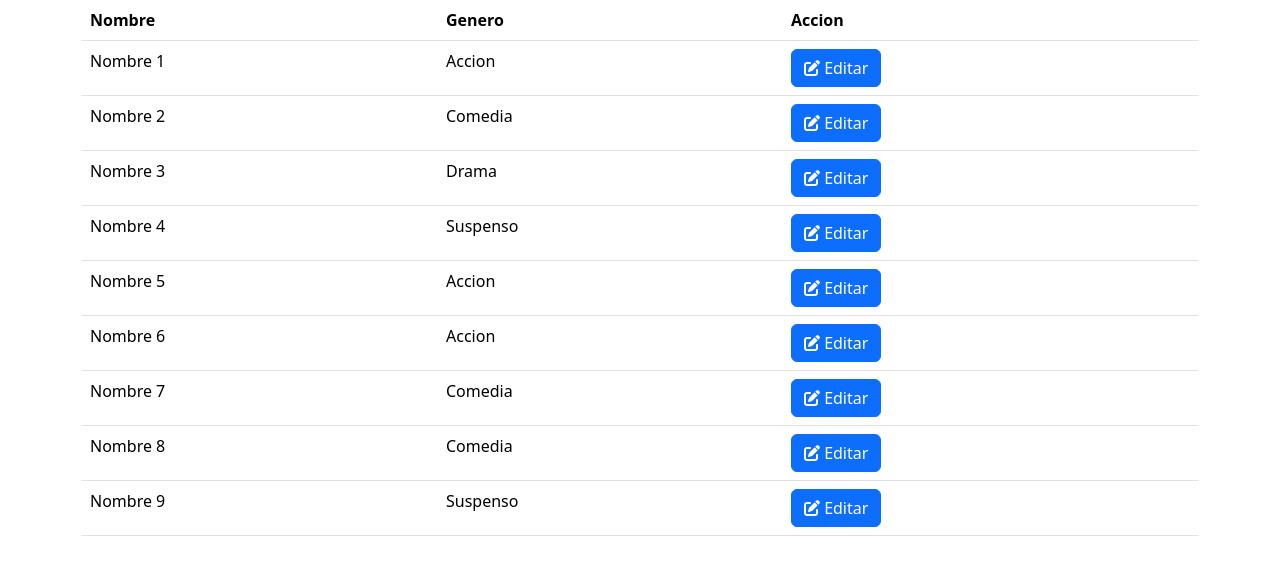
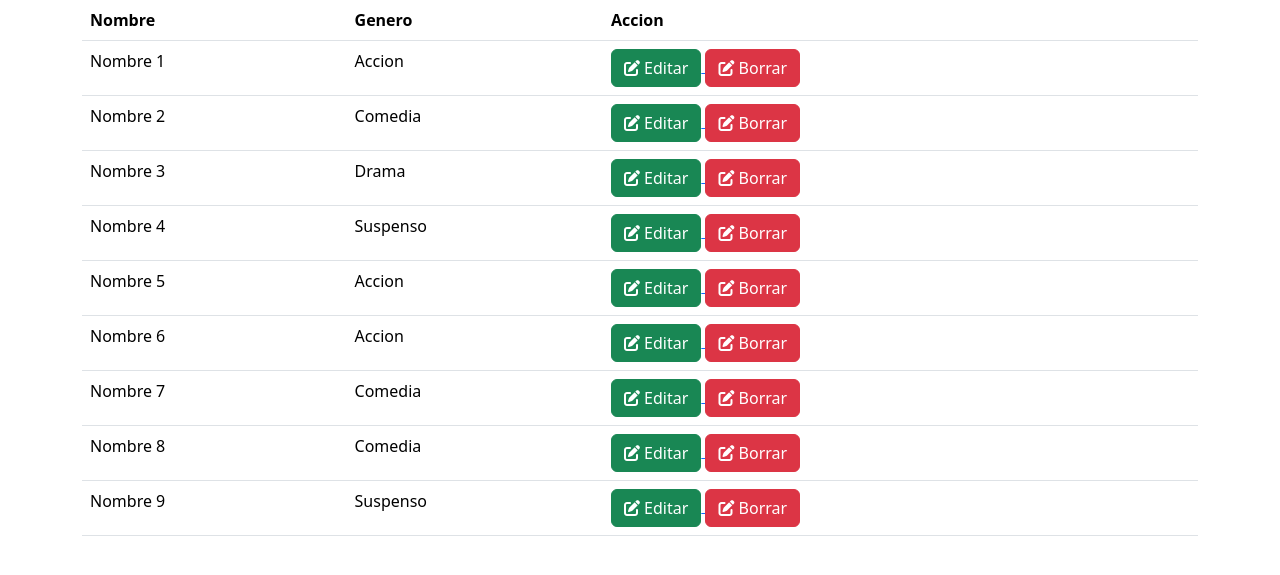
Before and after one commit to Karen11Vargas/peliculas_java, a Spring Boot app: page /listado in a window 1280 px wide. Shown: the part 56-631 px from the top of the page. Run offline with Spring Boot 4, Linux system fonts and the light colour scheme; data comes from the database, SQL or seed files in the repository; some libraries are stand-ins or nearby versions.

Commit message:
Agregar una linea

```diff
--- a/src/main/resources/templates/listado.html
+++ b/src/main/resources/templates/listado.html
@@ -19,11 +19,16 @@
                 <td th:text ="${pelicula.genero.nombre}"></td>
                 <td>
                     <a th:href="@{'/pelicula/' + ${pelicula.id}}">
-                        <button type="button" class="btn btn-primary">
+                        <button type="button" class="btn btn-success">
                             <i class="fas fa-edit"></i> Editar
                         </button>
                     </a>
 
+                    <a th:href="@{'/pelicula/' + ${pelicula.id}}">
+                        <button type="button" class="btn btn-danger">
+                            <i class="fas fa-edit"></i> Borrar
+                        </button>
+                    </a>
                 </td>
               </tr>
             </tbody>
```
